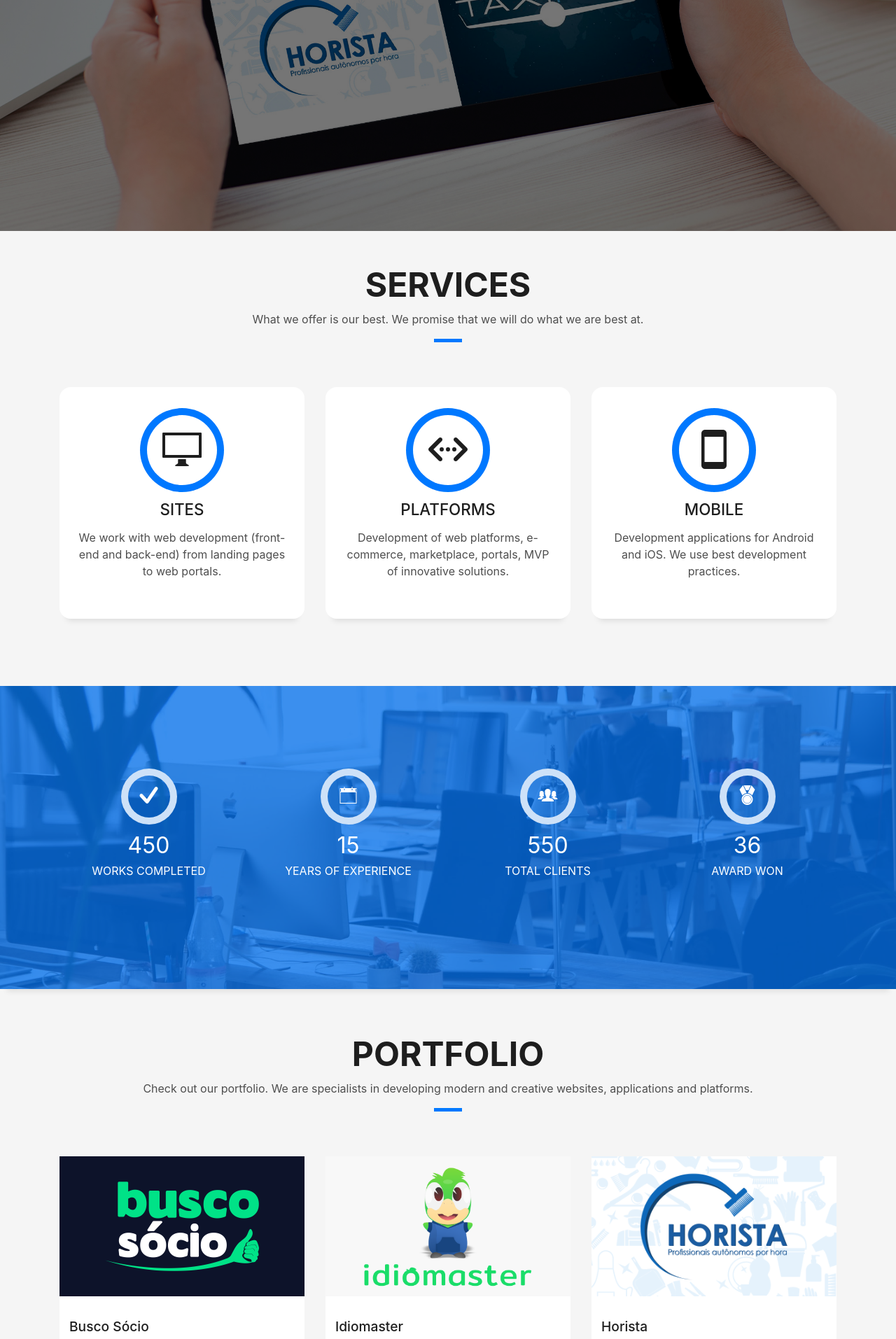
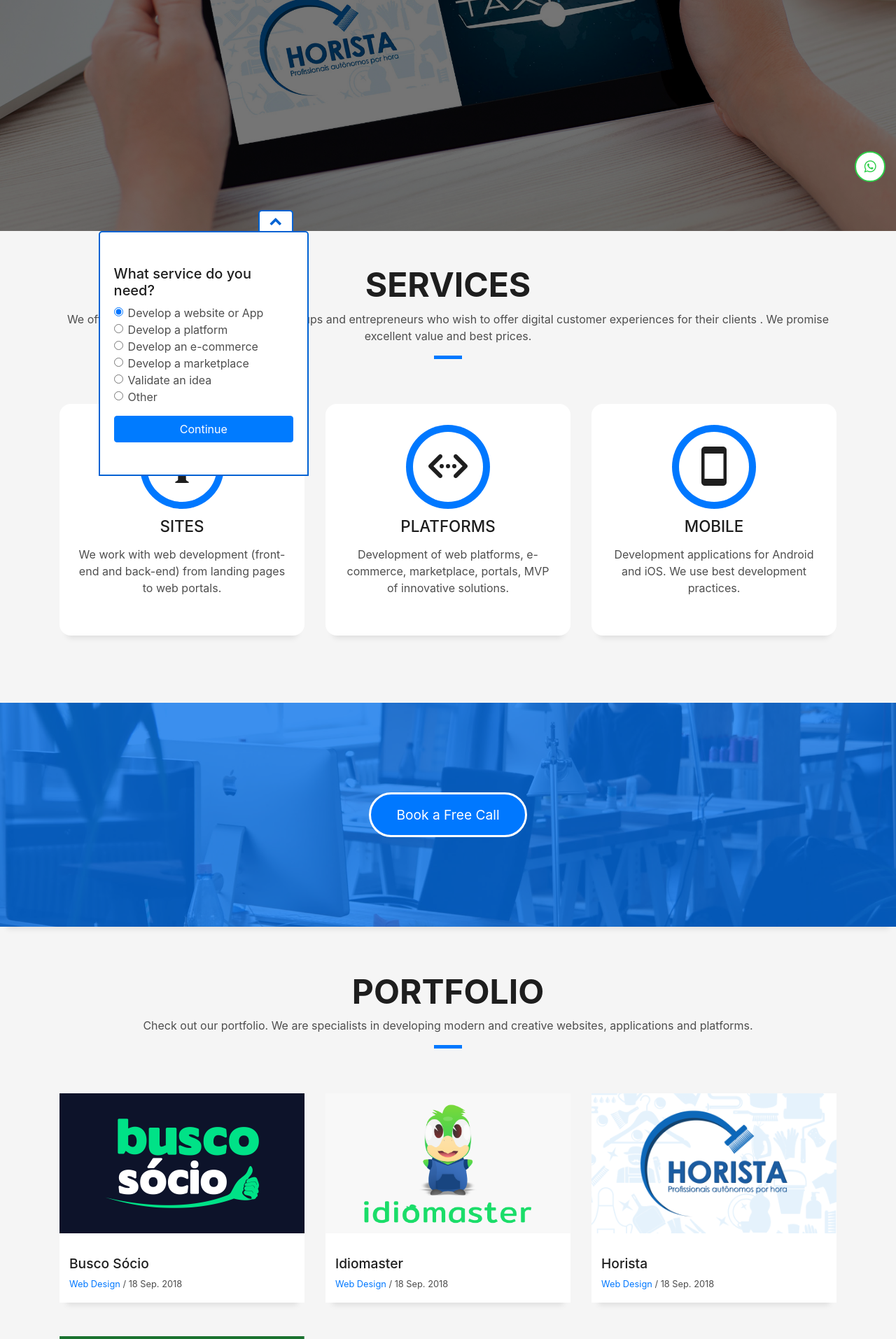
Before and after one commit to pgfultz/platform-factory, a PHP site: page /platform-factory/ in a window 1280 px wide. Shown: the part 470-2383 px from the top of the page at 70% size. Run offline with PHP 8.4, Linux system fonts and the light colour scheme; data comes from the database, SQL or seed files in the repository; both versions use the stored data as it was after the commit; some web fonts are replaced.

Commit message:
Some changes

```diff
--- a/config.php
+++ b/config.php
@@ -3,8 +3,10 @@
 date_default_timezone_set("America/Sao_Paulo");
 
 define('BASE', 'http://localhost/platform-factory');
+//define('BASE', 'http://platformfactory.co.uk');
 
 $pdo = new PDO('mysql:host=localhost;dbname=platform-factory', 'root', '');
+//$pdo = new PDO('mysql:host=localhost;dbname=u207526276_platformfactor', 'u207526276_platformfactor', 'Platformfactory@*2020');
 $pdo->exec("set names utf8");
 
 $url = (isset($_GET['url']) ? $_GET['url'] : 'home');
--- a/css/style.css
+++ b/css/style.css
@@ -26,6 +26,96 @@ h6 {
 a {
   color: #1e1e1e;
   transition: all 0.5s ease-in-out;
+}
+
+.a-mini-chat{
+  position: fixed;
+  bottom: -350px;
+  left: 11%;
+  border: 2px solid #0062d3;
+  border-radius: 5px;
+  border-bottom-left-radius: 0;
+  border-bottom-right-radius: 0;
+  width: 300px;
+  height: 350px;
+  z-index: 999;
+  background-color: #FFF;
+}
+
+.a-mini-chat .mini-chat{
+  display: flex;
+  flex: 1;
+  flex-direction: column;
+  align-items: center;
+  justify-content: center;
+  height: 100%;
+  position: relative;
+}
+
+.a-mini-chat .mini-chat .btn-open-close-mini-chat{
+  position: absolute;
+  top: -32px;
+  right: 20px;
+  border: 2px solid #0062d3;
+  border-radius: 5px;
+  border-bottom-left-radius: 0;
+  border-bottom-right-radius: 0;
+  width: 50px;
+  height: 32px;
+  background-color: #FFF;
+  color: #0062d3;
+  font-size: 18px;
+  display: flex;
+  align-items: center;
+  justify-content: center;
+  cursor: pointer;
+}
+
+.a-mini-chat .mini-chat .body-mini-chat{
+  width: 90%;
+  padding: 5px;
+}
+
+.a-mini-chat .mini-chat .body-mini-chat input{
+  padding: 4px;
+  border: 1px solid #0078ff;
+  border-radius: 3px;
+}
+
+.a-mini-chat .mini-chat .body-mini-chat .btn-continue-step{
+  width: 100%;
+  margin-top: 15px;
+}
+
+.a-mini-chat #service-needed-describe{
+  width: 100%;
+  height: 140px;
+  resize: none;
+  border-color: #CCC;
+  margin-top: 12px;
+}
+
+.mini-chat-step2, .mini-chat-step3, .mini-chat-step4, .mini-chat-step5{
+  display: none;
+}
+
+.whatsapp-link {
+  position: fixed;
+  background: #FFF;
+  color: #2dce48;
+  width: 44px;
+  height: 44px;
+  text-align: center;
+  line-height: 1;
+  font-size: 20px;
+  right: 15px;
+  bottom: 70px;
+  z-index: 11;
+  display: flex;
+  align-items: center;
+  justify-content: center;
+  border: 2px solid #2dce48;
+  border-radius: 100%;
 }
 
 #capa-projeto{
@@ -110,7 +200,7 @@ a {
   background: #ccc;
 }
 
-@media (max-width: 360px) {
+@media (max-width: 360px), (max-width: 370px), (max-width: 380px), (max-width: 390px), (max-width: 400px), (max-width: 410px), (max-width: 420px) {
 
   .a-detalhes-projeto{
     display: flex;
@@ -124,6 +214,7 @@ a {
     height: 500px;
     background: #ccc;
   }
+
 }
 
 a.control_prev, a.control_next {
@@ -175,6 +266,21 @@ a.control_next {
 
 .image-about{
   width: 80%;
+}
+
+.row-book-call{
+  display: flex;
+  align-items: center;
+  justify-content: center;
+  margin: 0;
+  padding: 0;
+}
+
+.row-book-call #btn-book-call{
+  border: 3px solid #FFF;
+  color: #FFF;
+  z-index: 900;
+  margin: 0;
 }
 
 a:hover {
--- a/index.php
+++ b/index.php
@@ -98,7 +98,7 @@
               Services
             </h3>
             <p class="subtitle-a">
-              What we offer is our best. We promise that we will do what we are best at.
+              We offer the best Web development for  Startups and entrepreneurs  who wish to offer digital customer experiences for their clients . We promise  excellent value and best prices.
             </p>
             <div class="line-mf"></div>
           </div>
@@ -152,52 +152,9 @@
 
   <div class="section-counter paralax-mf bg-image mt-5" style="background-image: url(img/counters-bg.jpg)">
     <div class="overlay-mf"></div>
-    <div class="container">
-      <div class="row">
-        <div class="col-sm-3 col-lg-3">
-          <div class="counter-box">
-            <div class="counter-ico">
-              <span class="ico-circle"><i class="ion-checkmark-round"></i></span>
-            </div>
-            <div class="counter-num">
-              <p class="counter">450</p>
-              <span class="counter-text">WORKS COMPLETED</span>
-            </div>
-          </div>
-        </div>
-        <div class="col-sm-3 col-lg-3">
-          <div class="counter-box pt-4 pt-md-0">
-            <div class="counter-ico">
-              <span class="ico-circle"><i class="ion-ios-calendar-outline"></i></span>
-            </div>
-            <div class="counter-num">
-              <p class="counter">15</p>
-              <span class="counter-text">YEARS OF EXPERIENCE</span>
-            </div>
-          </div>
-        </div>
-        <div class="col-sm-3 col-lg-3">
-          <div class="counter-box pt-4 pt-md-0">
-            <div class="counter-ico">
-              <span class="ico-circle"><i class="ion-ios-people"></i></span>
-            </div>
-            <div class="counter-num">
-              <p class="counter">550</p>
-              <span class="counter-text">TOTAL CLIENTS</span>
-            </div>
-          </div>
-        </div>
-        <div class="col-sm-3 col-lg-3">
-          <div class="counter-box pt-4 pt-md-0">
-            <div class="counter-ico">
-              <span class="ico-circle"><i class="ion-ribbon-a"></i></span>
-            </div>
-            <div class="counter-num">
-              <p class="counter">36</p>
-              <span class="counter-text">AWARD WON</span>
-            </div>
-          </div>
-        </div>
+    <div class="container" style="padding: 0;">
+      <div class="row row-book-call">
+        <button class="button button-a button-big button-rouded" id="btn-book-call" onclick="handleBookFreeCall()">Book a Free Call</button>
       </div>
     </div>
   </div>
@@ -565,7 +522,7 @@
                       <li><a href="https://www.linkedin.com/company/platform-factory/" target="blank"><span class="ico-circle"><i class="ion-social-linkedin"></i></span></a></li>
                     </ul>
 
-                    <button class="button button-a button-big button-rouded mt-5">Book a Free Call</button>
+                    <button class="button button-a button-big button-rouded mt-5" onclick="handleBookFreeCall()">Book a Free Call</button>
                   </div>
                 </div>
               </div>
@@ -596,6 +553,90 @@
   </section>
   <!--/ Section Contact-footer End /-->
 
+  <!-- Mini chat -->
+
+  <div class="a-mini-chat">
+      <div class="mini-chat">
+        <div class="btn-open-close-mini-chat" onclick="handleMiniChat()">
+          <i class="fa fa-chevron-up"></i>
+        </div>
+
+        <div class="body-mini-chat">
+          <div class="mini-chat-step1">
+            <h5>What service do you need?</h5>
+
+            <div class="form-check">
+              <input class="form-check-input" type="radio" name="service-needed" id="exampleRadios1" value="Develop a website or App" checked>
+              <label class="form-check-label" for="exampleRadios1">
+                Develop a website or App
+              </label>
+            </div>
+            <div class="form-check">
+              <input class="form-check-input" type="radio" name="service-needed" id="exampleRadios2" value="Develop a platform">
+              <label class="form-check-label" for="exampleRadios2">
+                Develop a platform
+              </label>
+            </div>
+            <div class="form-check">
+              <input class="form-check-input" type="radio" name="service-needed" id="exampleRadios3" value="Develop an e-commerce">
+              <label class="form-check-label" for="exampleRadios3">
+                Develop an e-commerce
+              </label>
+            </div>
+            <div class="form-check">
+              <input class="form-check-input" type="radio" name="service-needed" id="exampleRadios4" value="Develop a marketplace">
+              <label class="form-check-label" for="exampleRadios4">
+                Develop a marketplace
+              </label>
+            </div>
+            <div class="form-check">
+              <input class="form-check-input" type="radio" name="service-needed" id="exampleRadios5" value="Validate an idea">
+              <label class="form-check-label" for="exampleRadios5">
+                Validate an idea
+              </label>
+            </div>
+            <div class="form-check">
+              <input class="form-check-input" type="radio" name="service-needed" id="exampleRadios6" value="Other">
+              <label class="form-check-label" for="exampleRadios6">
+                Other
+              </label>
+            </div>
+
+            <input type="text" name="other-service-needed" id="other-service-needed" placeholder="Please write here..." style="margin-top: 5px; width: 100%; display: none;" />
+            <button type="button" class="btn btn-primary btn-continue-step" id="btn-continue-step1" onclick="goToStepTwo()">Continue</button>
+          </div>
+
+          <div class="mini-chat-step2">
+            <h5>Briefly describe your project</h5>
+
+            <textarea name="service-needed-describe" id="service-needed-describe" placeholder="Describe your project here"></textarea>
+            <button type="button" class="btn btn-primary btn-continue-step" id="btn-continue-step1" onclick="goToStepThree()">Continue</button>
+          </div>
+
+          <div class="mini-chat-step3">
+            <h5>What is your contact?</h5>
+
+            <input type="text" name="name-service-needed" id="name-service-needed" placeholder="Name" style="margin-top: 25px; width: 100%;" />
+            <input type="email" name="email-service-needed" id="email-service-needed" placeholder="Email" style="margin-top: 5px; width: 100%;" />
+            <input type="tel" name="tel-service-needed" id="tel-service-needed" placeholder="Telephone" style="margin-top: 5px; width: 100%;" />
+            <button type="button" class="btn btn-primary btn-continue-step" id="btn-continue-step1" onclick="goToStepFour()">Continue</button>
+          </div>
+
+          <div class="mini-chat-step4">
+            <h5>Book a free call with one of our experts to get more information about how we can help you</h5>
+
+            <button type="button" class="btn btn-primary btn-continue-step" id="btn-continue-step1" onclick="goToStepFive()">Book a free call</button>
+          </div>
+
+          <div class="mini-chat-step5">
+            <h5>Thank you! We will contact you as soon as possible.</h5>
+          </div>
+
+        </div>
+      </div>
+  </div>
+
+  <a href="https://wa.me/5533988169097" target="_blank" class="whatsapp-link"><i class="fa fa-whatsapp"></i></a>
   <a href="#" class="back-to-top"><i class="fa fa-chevron-up"></i></a>
   <div id="preloader"></div>
 
--- a/js/main.js
+++ b/js/main.js
@@ -1,3 +1,8 @@
+var miniChatOpen = false;
+var serviceNeeded = 'Develop a website or App';
+var projectDescribe = '';
+var serviceName, serviceEmail, serviceTel = '';
+
 (function ($) {
 	"use strict";
 	var nav = $('nav');
@@ -115,3 +120,133 @@
 	});
 
 })(jQuery);
+
+
+function handleMiniChat(){
+	if(miniChatOpen){
+		$('.a-mini-chat').css('bottom', '-'+($('.a-mini-chat').height() + 4)+'px');
+		miniChatOpen = false;
+		$('.btn-open-close-mini-chat').html('<i class="fa fa-chevron-up"></i>');
+	}else{
+		$('.a-mini-chat').css('bottom', '0');
+		miniChatOpen = true;
+		$('.btn-open-close-mini-chat').html('<i class="fa fa-chevron-down"></i>');
+	}
+}
+
+$('input[name="service-needed"]').change(function(e) {
+	e.preventDefault();
+	serviceNeeded = this.value;
+	if(this.value == 'Other'){
+		$('#other-service-needed').show();
+		$('#other-service-needed').focus();
+	}else{
+		$('#other-service-needed').hide();
+	}
+});
+
+function goToStepTwo(){
+
+	if(serviceNeeded == 'Other'){
+		if($('#other-service-needed').val() == ''){
+			alert('Enter a valid data');
+			serviceNeeded = 'Other';
+		}else{
+			serviceNeeded = $('#other-service-needed').val();
+		}
+	}
+
+	if(serviceNeeded != 'Other'){
+		$('.mini-chat-step1').hide();
+		$('.mini-chat-step2').show();
+	}
+}
+
+function goToStepThree(){
+
+	if($('#service-needed-describe').val() == ''){
+		alert('Enter a valid data');
+		projectDescribe = '';
+	}else{
+		projectDescribe = $('#service-needed-describe').val();
+	}
+
+	if(projectDescribe != ''){
+		$('.mini-chat-step2').hide();
+		$('.mini-chat-step3').show();
+	}
+}
+
+function goToStepFour(){
+
+	let name, email, tel;
+
+	name = $('#name-service-needed').val();
+	email = $('#email-service-needed').val();
+	tel = $('#tel-service-needed').val();
+
+	if(name == '' || email == '' || tel == ''){
+		alert('Fill in all fields');
+	}else{
+		serviceName = name;
+		serviceEmail = email;
+		serviceTel = tel;
+
+		if(serviceName != '' && serviceEmail != '' && serviceTel != ''){
+			$('.mini-chat-step3').hide();
+			$('.mini-chat-step4').show();
+		}
+	}
+}
+
+function goToStepFive(){
+
+	if(serviceNeeded != '' && projectDescribe != '' && serviceName != '' && serviceEmail != '' && serviceTel != ''){
+
+		var dados = {
+			service: serviceNeeded,
+			description: projectDescribe,
+			clientName: serviceName,
+			clientEmail: serviceEmail,
+			clientPhone: serviceTel
+		};
+
+		$.ajax({
+			url: 'sys/book_call.php',
+			type: 'POST',
+			data: dados,
+			dataType: 'JSON',
+			success: function(retorno){
+				if(retorno[0].status  == "error"){
+					alert('An error has occurred!');
+				}else{
+					var win = window.open('https://calendly.com/c-o-gabriel/30min', '_blank');
+					win.focus();
+					$('.mini-chat-step4').hide();
+					$('.mini-chat-step5').show();
+				}
+			}
+		});
+
+		//$('.mini-chat-step3').hide();
+	}else{
+		alert('An error has occurred! Reload the page and try again');
+	}
+}
+
+function handleBookFreeCall(){
+	if(serviceNeeded != '' && projectDescribe != '' && serviceName != '' && serviceEmail != '' && serviceTel != ''){
+		let urlBookCall = window.open('https://calendly.com/c-o-gabriel/30min', '_blank');
+		urlBookCall.focus();
+	}else{
+		if(miniChatOpen){
+			$('.a-mini-chat').css('bottom', '-'+($('.a-mini-chat').height() + 4)+'px');
+			miniChatOpen = false;
+			$('.btn-open-close-mini-chat').html('<i class="fa fa-chevron-up"></i>');
+		}else{
+			$('.a-mini-chat').css('bottom', '0');
+			miniChatOpen = true;
+			$('.btn-open-close-mini-chat').html('<i class="fa fa-chevron-down"></i>');
+		}
+	}
+}
```
Also changed, not shown: platform-factory.sql (added, +115 -0 lines), sys/book_call.php (added, +24 -0 lines).
